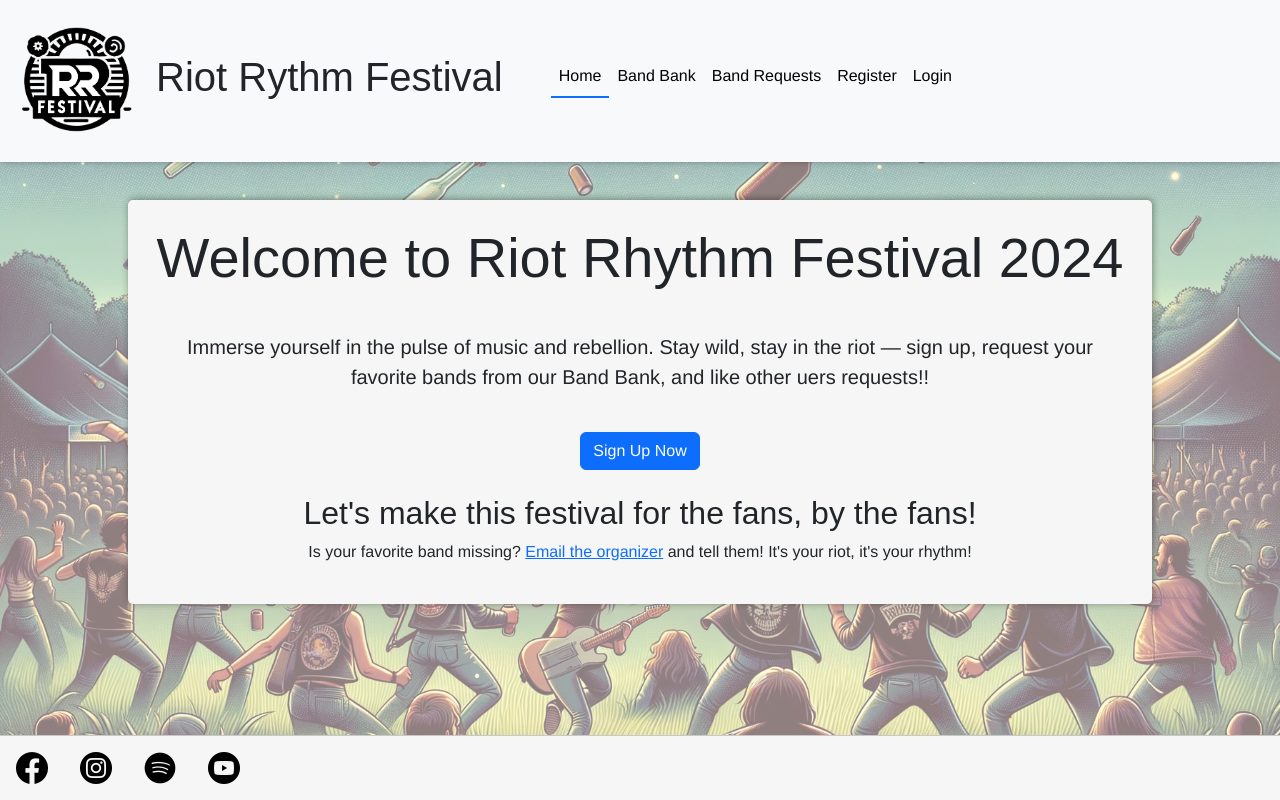
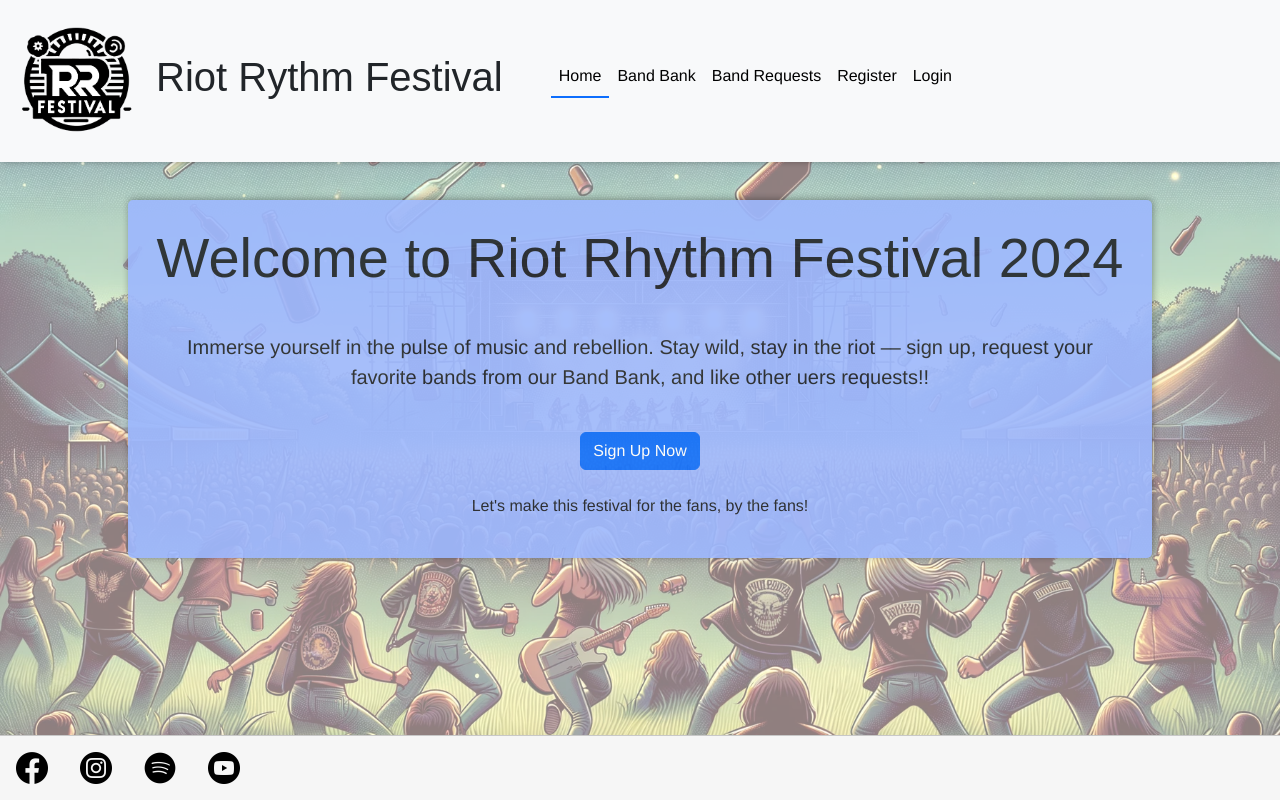
Before and after one commit to JorgenDIF/PP4-Riot-Rythm-Festival, a Django app: page / in a window 1280 px wide. Run offline with Django 4.2, Linux system fonts and the light colour scheme; parts of the project's set-up code (start-up, migrations or seed data) failed here and were passed over; some libraries are stand-ins or nearby versions.

Commit message:
style: update color and font for landing page
Experimented with different colors and fonts for the landing page to improve the visual appeal.

This change does not affect any functionality.

```diff
--- a/home/templates/home/index.html
+++ b/home/templates/home/index.html
@@ -3,8 +3,8 @@
 {% block  content %}
 <section class="hero jumbotron jumbotron-fluid">
 
-        <div class="form p-4 container text-center">
-            <h1 class="display-4 pb-4">Welcome to Riot Rhythm Festival 2024</h1>
+        <div class="landing p-4 container text-center">
+            <h1 class="landing-intro display-4 pb-4">Welcome to Riot Rhythm Festival 2024</h1>
             <p class="lead pt-2 pb-4">Immerse yourself in the pulse of music and rebellion. Stay wild, stay in the riot — sign up, request your favorite bands from our Band Bank, and like other uers requests!!</p>
             {% if request.user.is_authenticated %}
             <a href="{% url 'request_band' %}" class="btn btn-primary custom-btn-primary">Request A Band</a>
@@ -12,9 +12,8 @@
             <a href="/accounts/signup/" class="btn btn-primary custom-btn-primary">Sign Up Now</a>
             {% endif %}
 
-            <h2 class="pt-4">Let's make this festival for the fans, by the fans!</h2>
-            <p>Is your favorite band missing? <a href="mailto:organiser@riotrythmfest.com">Email the organizer</a> and tell them! It's your riot, it's your rhythm!</p>
-        </div>
+            <p class="pt-4">Let's make this festival for the fans, by the fans!</h2>
+
 
 </section>
 {% endblock %}
--- a/static/css/base.css
+++ b/static/css/base.css
@@ -14,6 +14,7 @@
 --off-white: #f6f6f6;
 --white: #fff;
 --orange: #ffbf50;
+--pale-blue:#9db8ff;
 
 
 
@@ -91,7 +92,20 @@ img.logo {
     box-shadow: var(--small-box-shadow);
     border-radius: 5px;
 }
+/* Landing Page */
+.landing {
 
+    width: 80%;
+    margin: 3% auto;
+    background-color: var(--pale-blue);
+    box-shadow: var(--small-box-shadow);
+    border-radius: 5px;
+    opacity: 0.9;
+}
+
+.landing-intro {
+
+}
 
 
 /* Bands */
```
